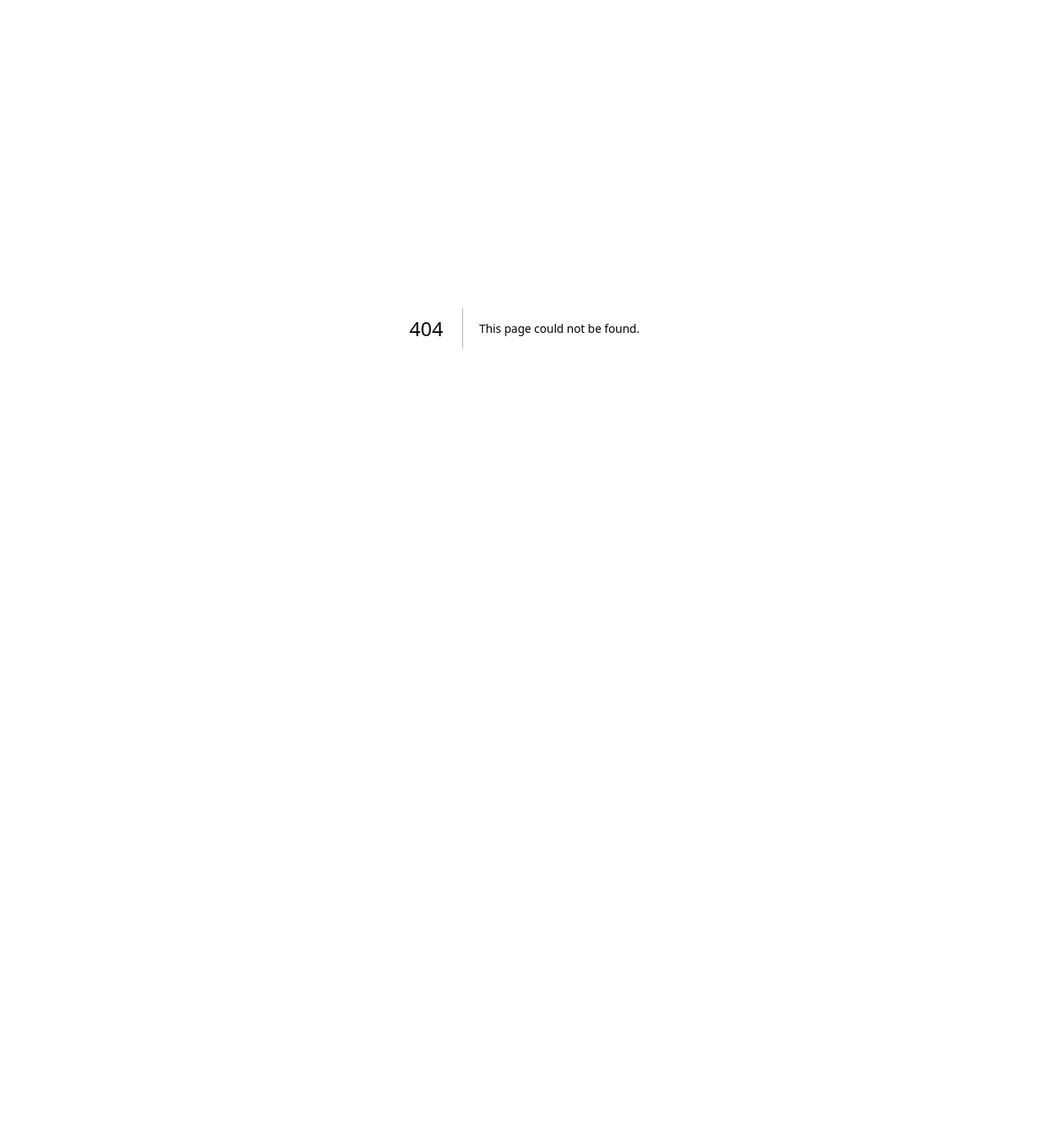
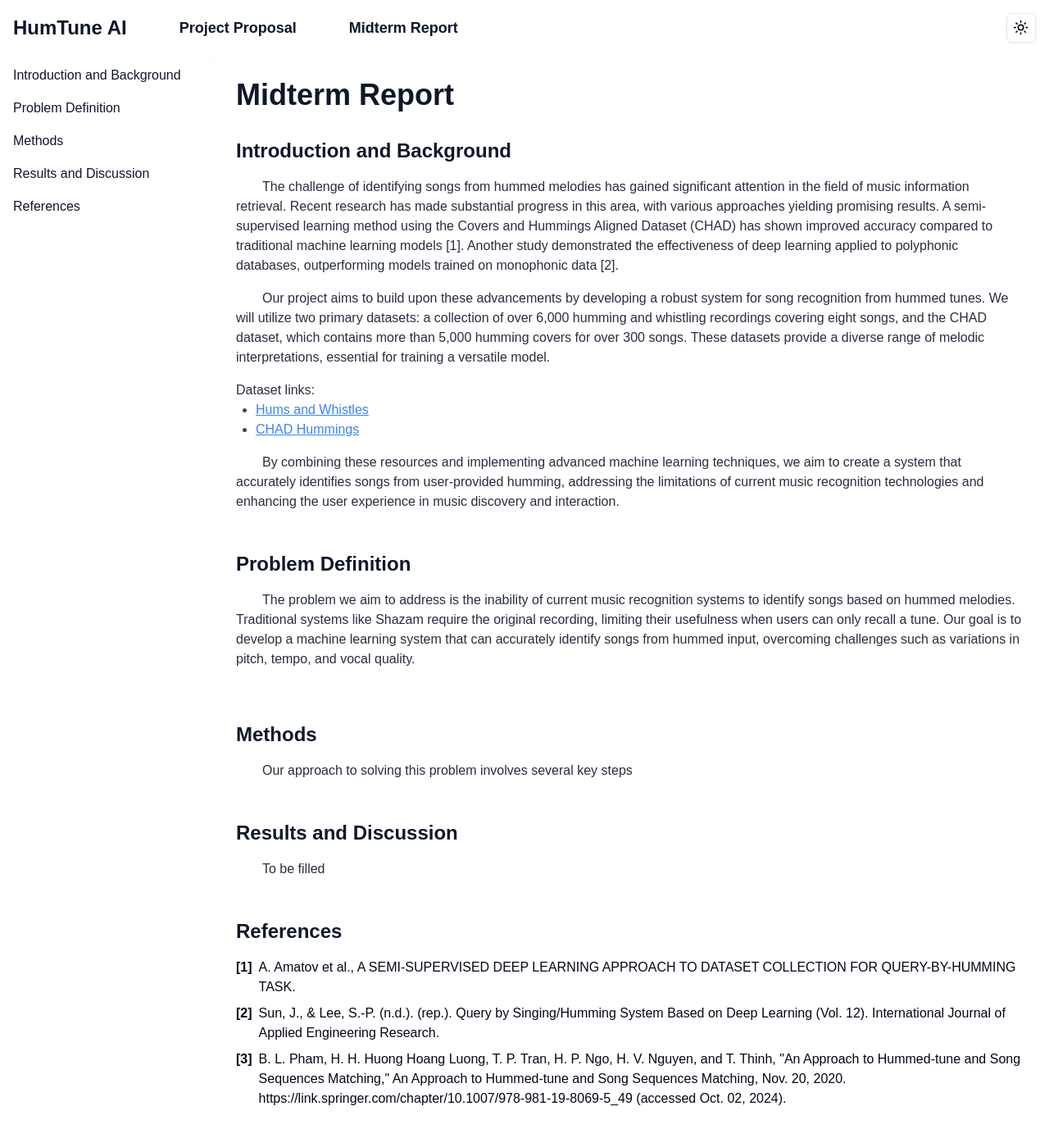
Before and after one commit to krish-shar/music-recognition-pages, a Next.js app: page /midterm-report in a window 1280 px wide. Before the commit this address had no page. Shown: the top 1388 px of the page at 82% size. Before the commit the page ends 800 px from the top, so only its background shows below. Built offline with nearby package versions, Linux system fonts and the light colour scheme.

Commit message:
midterm-report

```diff
--- a/src/app/(routes)/layout.tsx
+++ b/src/app/(routes)/layout.tsx
@@ -32,6 +32,12 @@ export default function RootLayout({
         Project Proposal
       </span>
     </a>
+    <a className="group text-primary transition-all duration-300 ease-in-out"
+    onClick={() =>  router.push("/midterm-report")}>
+      <span className="bg-left-bottom bg-gradient-to-r from-primary to-primary bg-[length:0%_2px] bg-no-repeat group-hover:bg-[length:100%_2px] transition-all duration-500 ease-out text-lg font-bold text-primary hover:cursor-pointer">
+        Midterm Report
+      </span>
+    </a>
   </div>
   <ThemeToggle />
 </header>
--- /dev/null
+++ b/src/app/(routes)/midterm-report/page.tsx
@@ -0,0 +1,110 @@
+"use client";
+
+import React from 'react'
+import {useState, useEffect} from "react";
+import Sidebar from "@/components/sidebar";
+
+function Page() {
+
+  const [sections, setSections] = useState([]);
+
+  useEffect(() => {
+    const headings = Array.from(document.querySelectorAll("h2"));
+    const newSections = headings.map((heading, index) => ({
+        id: `section-${index + 1}`,
+        title: heading.textContent,
+    }));
+    // @ts-expect-error i know what im doing here
+    setSections(newSections);
+  }, []);
+
+  const references = [
+    "A. Amatov et al., A SEMI-SUPERVISED DEEP LEARNING APPROACH TO DATASET COLLECTION FOR QUERY-BY-HUMMING TASK.",
+    "Sun, J., & Lee, S.-P. (n.d.). (rep.). Query by Singing/Humming System Based on Deep Learning (Vol. 12). International Journal of Applied Engineering Research.",
+    "B. L. Pham, H. H. Huong Hoang Luong, T. P. Tran, H. P. Ngo, H. V. Nguyen, and T. Thinh, \"An Approach to Hummed-tune and Song Sequences Matching,\" An Approach to Hummed-tune and Song Sequences Matching, Nov. 20, 2020. https://link.springer.com/chapter/10.1007/978-981-19-8069-5_49 (accessed Oct. 02, 2024)."
+  ];
+
+  return (
+    <div className="flex min-h-screen bg-background">
+        <Sidebar sections={sections}/>
+        <main className="flex-1 p-8">
+            <p className="text-4xl font-bold mb-8 text-primary">Midterm Report</p>
+
+            <section id="section-1" className="mb-12">
+                <h2 className="text-2xl font-semibold mb-4 text-primary">Introduction and Background</h2>
+                <p className="text-primary/90 indent-8">
+                    The challenge of identifying songs from hummed melodies has gained significant attention in the
+                    field of music information retrieval. Recent research has made substantial progress in this
+                    area, with various approaches yielding promising results. A semi-supervised learning method
+                    using the Covers and Hummings Aligned Dataset (CHAD) has shown improved accuracy compared to
+                    traditional machine learning models [1]. Another study demonstrated the effectiveness of deep
+                    learning applied to polyphonic databases, outperforming models trained on monophonic data [2].
+                </p>
+                <div className="h-4"/>
+                <p className="text-primary/90 indent-8">
+                    Our project aims to build upon these advancements by developing a robust system for song
+                    recognition from hummed tunes. We will utilize two primary datasets: a collection of over 6,000
+                    humming and whistling recordings covering eight songs, and the CHAD dataset, which contains more
+                    than 5,000 humming covers for over 300 songs. These datasets provide a diverse range of melodic
+                    interpretations, essential for training a versatile model.
+                </p>
+                <div className="h-4"/>
+                <p className="text-primary/90">
+                    Dataset links:
+                </p>
+                <ul className="list-disc pl-6 text-primary/80 mr-8">
+                    <li><a className="text-blue-500 underline"
+                           href="https://www.kaggle.com/datasets/jesusrequena/mlend-hums-and-whistles">Hums and
+                        Whistles</a></li>
+                    <li><a className="text-blue-500 underline"
+                    href={"https://huggingface.co/datasets/amanteur/CHAD_hummings"}>CHAD Hummings</a></li>
+                </ul>
+                <div className="h-4"/>
+                <p className="text-primary/90 indent-8">
+                    By combining these resources and implementing advanced machine learning techniques, we aim to
+                    create a system that accurately identifies songs from user-provided humming, addressing the
+                    limitations of current music recognition technologies and enhancing the user experience in music
+                    discovery and interaction.
+                </p>
+            </section>
+
+            <section id="section-2" className="mb-12">
+                <h2 className="text-2xl font-semibold mb-4 text-primary">Problem Definition</h2>
+                <p className="text-primary/90 indent-8">
+                    The problem we aim to address is the inability of current music recognition systems to identify songs based on hummed melodies. Traditional systems like Shazam require the original recording, limiting their usefulness when users can only recall a tune. Our goal is to develop a machine learning system that can accurately identify songs from hummed input, overcoming challenges such as variations in pitch, tempo, and vocal quality.
+                </p>
+                <div className={"h-4"}/>
+            </section>
+
+            <section id="section-3" className="mb-12">
+              <h2 className="text-2xl font-semibold mb-4 text-primary">Methods</h2>
+              <p className="text-primary/90 indent-8">
+                  Our approach to solving this problem involves several key steps
+              </p>
+            </section>
+
+            <section id="section-4" className="mb-12">
+              <h2 className="text-2xl font-semibold mb-4 text-primary">Results and Discussion</h2>
+              <p className="text-primary/90 indent-8">
+                  To be filled
+              </p>
+            </section>
+
+            <section id="section-5" className="mb-12">
+              <h2 className="text-2xl font-semibold mb-4 text-primary">References</h2>
+              <ol className="list-none pl-0 space-y-2">
+                  {references.map((reference, index) => (
+                      <li key={index} className="flex">
+                          <span className="mr-2 font-bold">[{index + 1}]</span>
+                          <span>{reference}</span>
+                      </li>
+                  ))}
+              </ol>
+            </section>
+
+          </main>
+      </div>
+  )
+}
+
+export default Page
--- a/src/app/(routes)/page.tsx
+++ b/src/app/(routes)/page.tsx
@@ -34,7 +34,7 @@ export default function LandingPage() {
           <TextGenerateEffect words="Powered by advanced machine learning, HumTune AI recognizes songs from your humming. Experience the magic of music identification like never before." className="text-xl mb-8" />
           <a onClick={() => {
             // use router to navigate to project proposal page
-            router.push("/project-proposal");
+            router.push("/midterm-report");
 
           }}>
           <MovingBorderButton
@@ -42,7 +42,7 @@ export default function LandingPage() {
               borderRadius="1.75rem"
               className="bg-primary-foreground text-primary border-primary/10 hover:border-secondary-foreground hover:bg-primary/80 hover:text-primary-foreground transition-all duration-300"
 >
-  View Project Proposal
+  View Midterm Report
 </MovingBorderButton>
 </a>
         </section>
```
Also changed, not shown: src/app/(routes)/project-proposal/page.tsx (line endings or trailing spaces), 1 other file (tests, documents, lock files or other folders).
